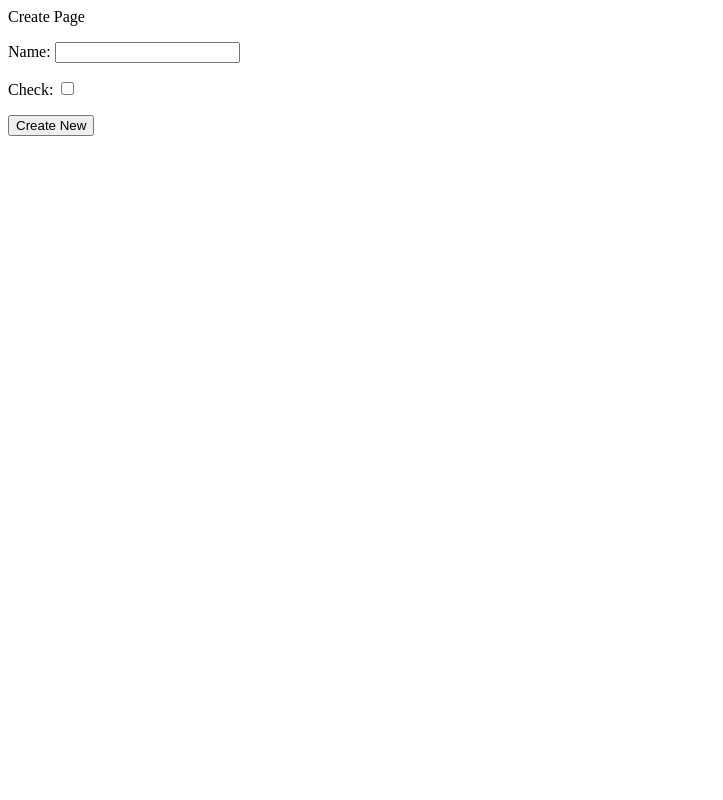
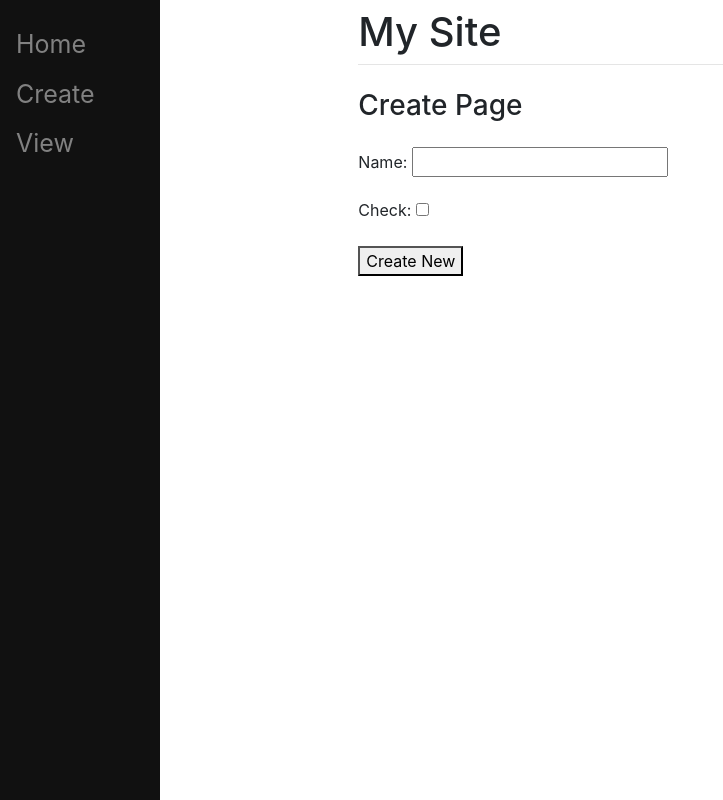
Before and after one commit to kuba-kaleta/django-server, a Django app: page /create/ in a window 1280 px wide. Shown: the whole page, without its empty margins (0-723 px from the left). Run offline with Django 4.2, Linux system fonts and the light colour scheme.

Commit message:
home page styling

```diff
--- a/myserver/myapp/templates/myapp/base.html
+++ b/myserver/myapp/templates/myapp/base.html
@@ -1,15 +1,69 @@
+<!doctype html>
 <html>
 <head>
+    <style type="text/css">
+        .sidenav {
+            height:100%;
+            width:160px;
+            position: fixed;
+            z-index:1;
+            top:0;
+            left:0;
+            background-color:#111;
+            overflow-x :hidden;
+            padding-top:20px;
+        }
+
+        .sidenav a {
+            padding:6px 8px 6px 16px;
+            text-decoration: none;
+            font-size:25px;
+            color: #818181;
+            display:block;
+        }
+
+        .sidenav a:hover{
+            color:#f1f1f1;
+        }
+
+        .main{
+            margin-left:160px;
+            padding: 0px 10px;
+        }
+    </style>
+
+    <meta charset="utf-8">
+    <meta name="viewport" content="width=device-width, initial-scale=1, shrink-to-fit=no">
+
+    <link rel="stylesheet" href="https://cdn.jsdelivr.net/npm/bootstrap@4.3.1/dist/css/bootstrap.min.css" integrity="
+    sha384-ggOyR0iXCbMQv3Xipma34MD+dH/1fQ784/j6cY/iJTQUOhcWr7x9JvoRxT2MZw1T" crossorigin="anonymous">
 
     <title>{% block title %}Strona{% endblock %}</title>
 </head>
 
 <body>
-    <div id="content", name="content">
-        {% block content %}
-        Hello
-        {% endblock %}
+    <div class="sidenav">
+        <a href="/home">Home</a>
+        <a href="/create">Create</a>
+        <a href="/2">View</a>
     </div>
+
+    <div id="content", name="content", class="main">
+        <div class="row justify-content-center">
+            <div class="col-8">
+                <h1 class="mt-2">My Site</h1>
+                <hr class="mt-0 mb-4">
+                {% block content %}
+                {% endblock %}
+            </div>
+        </div>
+
+    </div>
+
+    <script src="https://code.jquery.com/jquery-3.3.1.slim.min.js" integrity="sha384-q8i/X+965DzO0rT7abK41JStQIAqVgRVzpbzo5smXKp4YfRvH+8abtTE1Pi6jizo" crossorigin="anonymous"></script>
+    <script src="https://cdn.jsdelivr.net/npm/popper.js@1.14.7/dist/umd/popper.min.js" integrity="sha384-UO2eT0CpHqdSJQ6hJty5KVphtPhzWj9WO1clHTMGa3JDZwrnQq4sF86dIHNDz0W1" crossorigin="anonymous"></script>
+    <script src="https://cdn.jsdelivr.net/npm/bootstrap@4.3.1/dist/js/bootstrap.min.js" integrity="sha384-JjSmVgyd0p3pXB1rRibZUAYoIIy6OrQ6VrjIEaFf/nJGzIxFDsf4x0xIM+B07jRM" crossorigin="anonymous"></script>
+
 </body>
 
 </html>
--- a/myserver/myapp/templates/myapp/form.html
+++ b/myserver/myapp/templates/myapp/form.html
@@ -3,9 +3,12 @@
 {% block title %}View List{% endblock %}
 
 {% block content %}
-Create Page
+<h3>Create Page</h3>
 <form method="post" action="/create/">
     {% csrf_token %}
+    <div class="input-group mb-3">
+
+    </div>
     {{form.as_p}}
     <button type="submit", name="save">Create New</button>
 </form>
```
Also changed, not shown: myserver/db.sqlite3.
